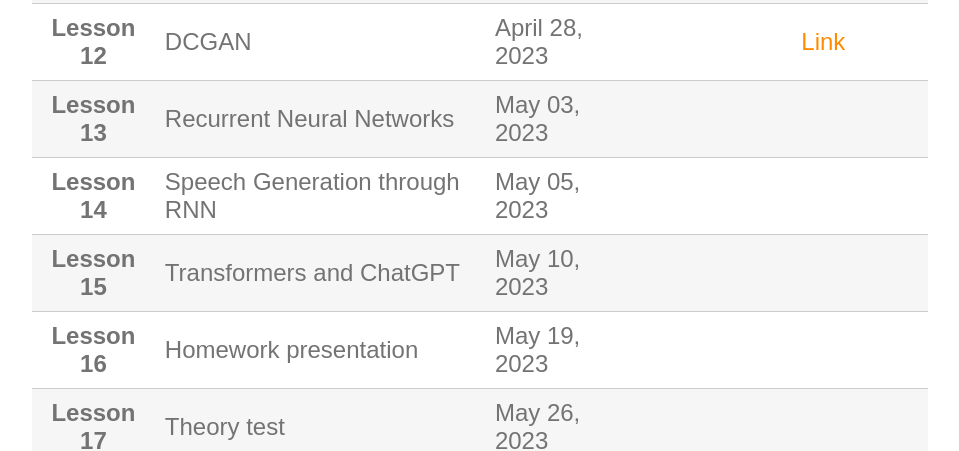
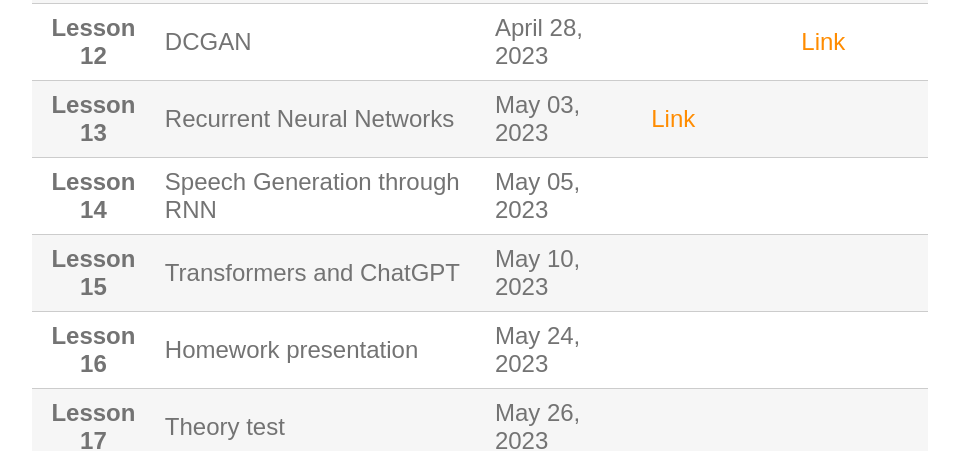
Before and after one commit to perceivelab/knowledge-discovery-course, a Jekyll site: the page built from lezioni.md, in a window 1280 px wide. Shown: the part 1294-1745 px from the top of the page, without its empty margins (160-1119 px from the left). Built offline with Jekyll 4.4.1, drawn with Linux system fonts in a browser that asks for light colours; our own code applies the rules of GitHub Pages for plain Markdown files.

Commit message:
Update lezioni.md

```diff
--- a/lezioni.md
+++ b/lezioni.md
@@ -17,8 +17,8 @@
 | **Lesson 10**      | Support to HW1                                    | April 19, 2023                 |    | |
 | **Lesson 11**     | Generative Models - Diffusion Models                        | April 26, 2023                 | [Link](https://drive.google.com/file/d/1R7m8K7xtVwiVrkj7NQg3UZWQ0fxaj0Si/view?usp=sharing)   | |
 | **Lesson 12**     | DCGAN                                             | April 28, 2023                 |    | [Link](https://colab.research.google.com/drive/1vbu2D3auxnmnyrITSOPqXqOAEn71Ms5Y?usp=sharing)|
-| **Lesson 13**     | Recurrent Neural Networks                         | May 03, 2023                   |    | |
+| **Lesson 13**     | Recurrent Neural Networks                         | May 03, 2023                   | [Link](https://drive.google.com/file/d/1TCoAMR3L-yRewyykOuS2RlhmgD9Afq32/view?usp=sharing)   | |
 | **Lesson 14**     | Speech Generation through RNN                     | May 05, 2023                   |    | |
 | **Lesson 15**     | Transformers and ChatGPT                          | May 10, 2023                   |    | |
-| **Lesson 16**     | Homework presentation                             | May 19, 2023                   |    | |
+| **Lesson 16**     | Homework presentation                             | May 24, 2023                   |    | |
 | **Lesson 17**     | Theory test                                       | May 26, 2023                   |    | |
```
